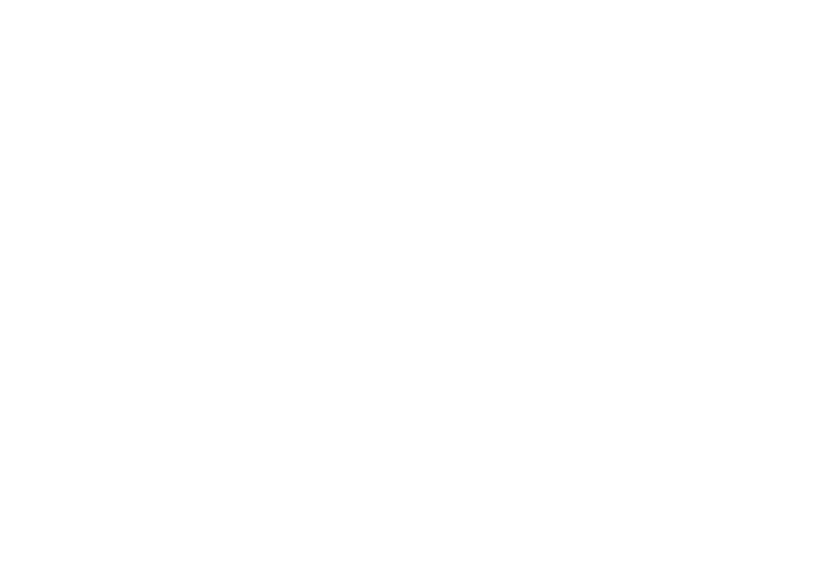
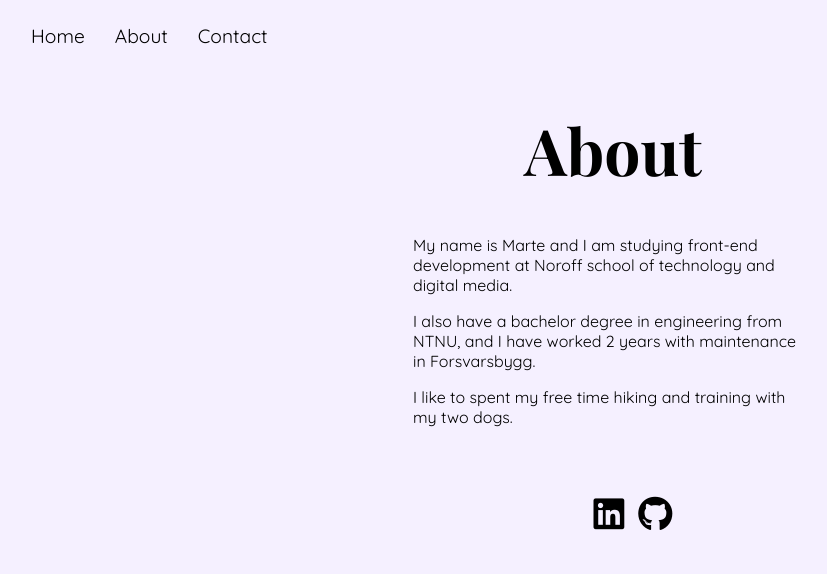
Before and after one commit to martemoslet/portfolio, a plain HTML site: page about.html in a window 1280 px wide. Shown: the whole page, without its empty margins (27-854 px from the left). Drawn offline with nearby package versions, Linux system fonts and the light colour scheme.

Commit message:
update about page

```diff
--- a/about.html
+++ b/about.html
@@ -0,0 +1,44 @@
+<!DOCTYPE html>
+<html lang="en">
+<head>
+    <meta charset="UTF-8">
+    <meta http-equiv="X-UA-Compatible" content="IE=edge">
+    <meta name="viewport" content="width=device-width, initial-scale=1.0">
+    <meta name="description" content="" />
+    <title>About</title>
+    <link rel="preconnect" href="https://fonts.googleapis.com">
+    <link rel="preconnect" href="https://fonts.gstatic.com" crossorigin>
+    <link href="https://fonts.googleapis.com/css2?family=Abril+Fatface&family=DM+Sans:wght@400;500;700&family=Playfair+Display:wght@400;600;700;800&family=Quicksand&display=swap" rel="stylesheet">
+    <link href="css/styles.css" rel="stylesheet" />
+    <script src="https://kit.fontawesome.com/497c6f7318.js" crossorigin="anonymous"></script>
+</head>
+<body>
+    <header>
+        <label for="hamburger-menu"><i class="fas fa-bars"></i></label>
+        <input type="checkbox" id="hamburger-menu" />
+        <nav>
+            <ul>
+                <li><a href="index.html">Home</a></li>
+                <li><a href="about.html">About</a></li>
+                <li><a href="contact.html">Contact</a></li>
+            </ul>
+        </nav>
+    </header>
+    <main>
+        <div class="about-text">
+            <h1>About</h1>
+            <p>My name is Marte and I am studying front-end development at Noroff school of technology and digital media.
+            </p>
+            <p>I also have a bachelor degree in engineering from NTNU, and I have worked 2 years with maintenance in Forsvarsbygg.</p>
+            <p>I like to spent my free time hiking and training with my two dogs.</p>
+        </div>
+
+    </main>
+    <footer>
+        <ul class="socials">
+            <li><a href="https://www.linkedin.com/" class="fab fa-linkedin"></a></li>
+            <li><a href="https://www.linkedin.com/" class="fab fa-github"></a></li>
+        </ul>
+    </footer>
+</body>
+</html>
--- a/css/styles.css
+++ b/css/styles.css
@@ -1,7 +1,7 @@
 body,
 header a,
 h2 {
-  font-family: "DM Sans", Verdana, Geneva, Tahoma, sans-serif;
+  font-family: "Quicksand", sans-serif, Verdana, Geneva, Tahoma;
   text-decoration: none;
   color: black;
 }
@@ -41,7 +41,11 @@ nav ul {
 
 nav li {
   padding-left: 10px;
-  font-size: 1.4em;
+  font-size: 1.2em;
+}
+
+nav a {
+  padding-right: 20px;
 }
 
 /* Links */
@@ -73,10 +77,6 @@ nav li {
   background-color: rgb(54, 54, 54);
 }
 
-li a:hover {
-  text-decoration: underline 2px #8b3bdb;
-}
-
 /* Home page */
 
 span {
@@ -95,19 +95,17 @@ span {
   gap: 20px;
   max-width: 850px;
   margin: auto;
+  padding-top: 40px;
 }
 
 .card {
-  box-shadow: 0 3px 7px 1px #cccccc;
   max-width: 300px;
   display: flex;
   flex-direction: column;
   justify-content: center;
   margin: auto;
-  background-color: #fff;
-  border-radius: 7px;
+
   overflow: hidden;
-  text-align: center;
   margin-bottom: 30px;
 }
 
@@ -118,12 +116,12 @@ span {
 
 .cta-container {
   margin-bottom: 20px;
+  text-align: center;
 }
 
 .card-text h2 {
   font-size: 1.2em;
   font-weight: 400;
-  text-transform: uppercase;
 }
 
 .card-text p {
@@ -138,16 +136,18 @@ span {
   width: 100%;
   height: 150px;
   object-fit: cover;
+  box-shadow: 0 3px 7px 1px #cccccc;
+  border-radius: 7px;
 }
 
 .socials {
   display: flex;
-  font-size: 2em;
-  padding: 30px;
+  font-size: 2.2em;
   justify-content: center;
+  padding-top: 30px;
 }
 .socials a {
-  padding: 10px;
+  padding: 0 7px 0 7px;
   color: black;
   text-decoration: none;
 }
@@ -155,6 +155,18 @@ span {
 .socials a:hover {
   color: #8b3bdb;
   text-decoration: none;
+}
+
+/* About */
+
+.about-text {
+  max-width: 400px;
+  margin: auto;
+}
+
+.about-text h1 {
+  text-align: center;
+  font-size: 4em;
 }
 
 @media (min-width: 1250px) {
```
Also changed, not shown: contact.html (+41 -0 lines), index.html (+3 -3 lines).
